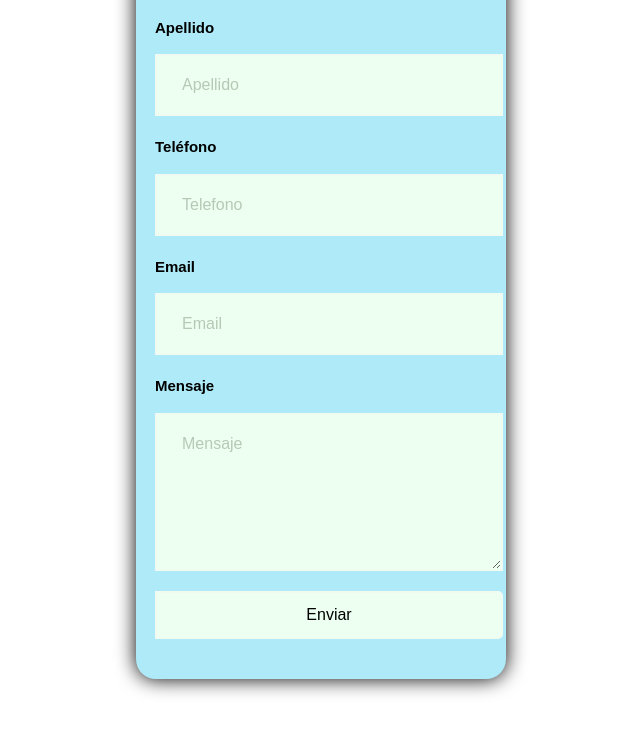
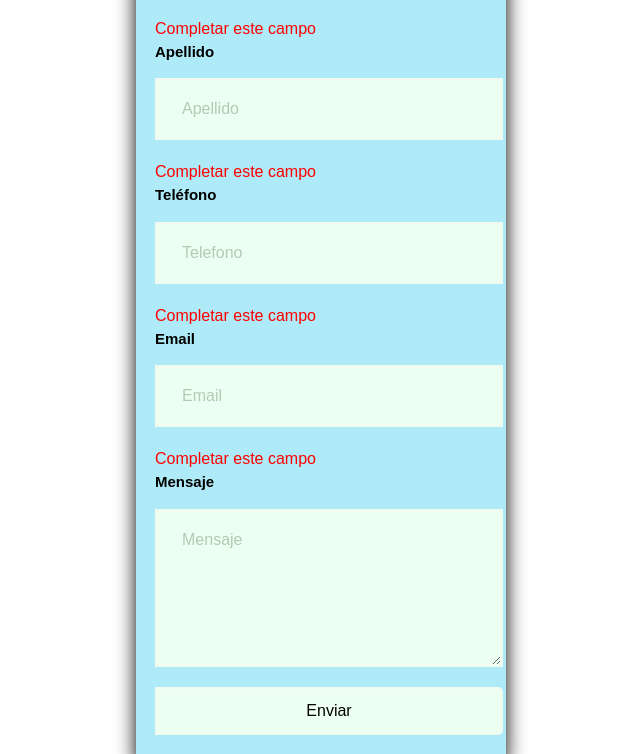
Before and after one commit to federicolg8195/TrabajoIntegrador, a plain HTML site: page formulario.html in a window 1280 px wide. Both pictures are taken after a click on the button "Enviar". Shown: the part 346-1100 px from the top of the page, without its empty margins (319-959 px from the left). Drawn offline with nearby package versions, Linux system fonts and the light colour scheme.

Commit message:
Add files via upload

```diff
--- a/formulario.html
+++ b/formulario.html
@@ -8,8 +8,15 @@
     <!--enlace css-->
     <link href="https://cdn.jsdelivr.net/npm/bootstrap@5.1.3/dist/css/bootstrap.min.css" rel="stylesheet" integrity="sha384-1BmE4kWBq78iYhFldvKuhfTAU6auU8tT94WrHftjDbrCEXSU1oBoqyl2QvZ6jIW3" crossorigin="anonymous">
     <link rel="stylesheet" href="formulario.css">
-    <!--enlace js-->
-    <script src="formulario.js"></script>
+
+
+     <!--Jquery-->
+     <script
+     src="https://code.jquery.com/jquery-3.6.4.min.js"
+     integrity="sha256-oP6HI9z1XaZNBrJURtCoUT5SUnxFr8s3BzRl+cbzUq8="
+     crossorigin="anonymous"
+   ></script>
+
 </head>
 <body>
     <header class="header">
@@ -23,24 +30,45 @@
         <h2 >Contactenos</h2>
         <div class="input-group">
             <label for="name">Nombre</label>
-            <input type="text" name= "name" id= "name"placeholder="Nombre">
+            <input type="text" name= "name" id= "name" placeholder="Nombre">
+            <span class="error" id="name-error"></span>
+
             <label for="apellido">Apellido</label>
-            <input typ="text" name="apellido" id="name" placeholder="Apellido">
+            <input typ="text" name="apellido" id="apellido" placeholder="Apellido">
+            <span class="error" id="apellido-error"></span>
+
             <label for="phone">Teléfono</label>
             <input type="tel" name="phone" id="phone" placeholder="Telefono">
+            <span class="error" id="phone-error"></span>
 
             <label for="email">Email</label>
-            <input type="email" name="email" id="name" placeholder="Email">
+            <input type="email" name="email" id="email" placeholder="Email">
+            <span class="error" id="email-error"></span>
 
             <label for="message">Mensaje</label>
+
 
             <textarea name="message" id="menssage" cols="30" rows="5" placeholder="Mensaje"></textarea>
           <!--input para enviar formulario >-->
 
-            <button type="button" id="enviar" onclick="enviar ()">Enviar</button>
+            <button type="button" id="submit" onclick="enviar ()">Enviar</button>
         </div>
 
     </form>
 </section>
+
+
+
+<!--enlace js-->
+<script src="formulario.js"></script>
+
+<!--Boostrap Js-->
+<script
+src="https://cdn.jsdelivr.net/npm/bootstrap@5.1.3/dist/js/bootstrap.bundle.min.js"
+integrity="sha384-ka7Sk0Gln4gmtz2MlQnikT1wXgYsOg+OMhuP+IlRH9sENBO0LRn5q+8nbTov4+1p"
+crossorigin="anonymous"
+></script>
+
+
 </body>
 </html>
--- a/formulario.js
+++ b/formulario.js
@@ -0,0 +1,51 @@
+$(document).ready(function () {
+    $("#submit").on("click", function () {  //submit es el id del boton
+      var name = $("#name").val();  // id usuario - .val : devuelve el valor propio del input
+      var apellido = $("#apellido").val();
+      var phone = $("#phone").val();
+      var email = $("#email").val();
+
+
+
+
+      if (name === "") {
+        $("#name-error").text("Completar este campo"); // usuario error es el id de span la etiqueda creada
+        $("#name-error").css("color", "red");
+        $("#name").addClass("is-invalid"); // para marcar en rojo el input - metodo addClass y la clase is-invalid es una clase de boostrap para marcar el input en rojo
+      } else {
+        $("#name-error").text("");
+        $("#name").removeClass("is-invalid");
+      }
+
+      if (apellido === "") {
+        $("#apellido-error").text("Completar este campo");
+        $("#apellido-error").css("color", "red");
+        $("#apellido").addClass("is-invalid");
+      } else {
+        $("#apellido-error").text("");
+        $("#apellido").removeClass("is-invalid");
+      }
+
+      if (phone === "") {
+        $("#phone-error").text("Completar este campo"); // usuario error es el id de span la etiqueda creada
+        $("#phone-error").css("color", "red");
+        $("#phone").addClass("is-invalid"); // para marcar en rojo el input - metodo addClass y la clase is-invalid es una clase de boostrap para marcar el input en rojo
+      } else {
+        $("#phone-error").text("");
+        $("#phone").removeClass("is-invalid");
+      }
+
+      if (email === "") {
+        $("#email-error").text("Completar este campo");
+        $("#email-error").css("color", "red");
+        $("#email").addClass("is-invalid");
+      } else {
+        $("#email-error").text("");
+        $("#email").removeClass("is-invalid");
+      }
+
+
+
+
+    });
+  });
```
